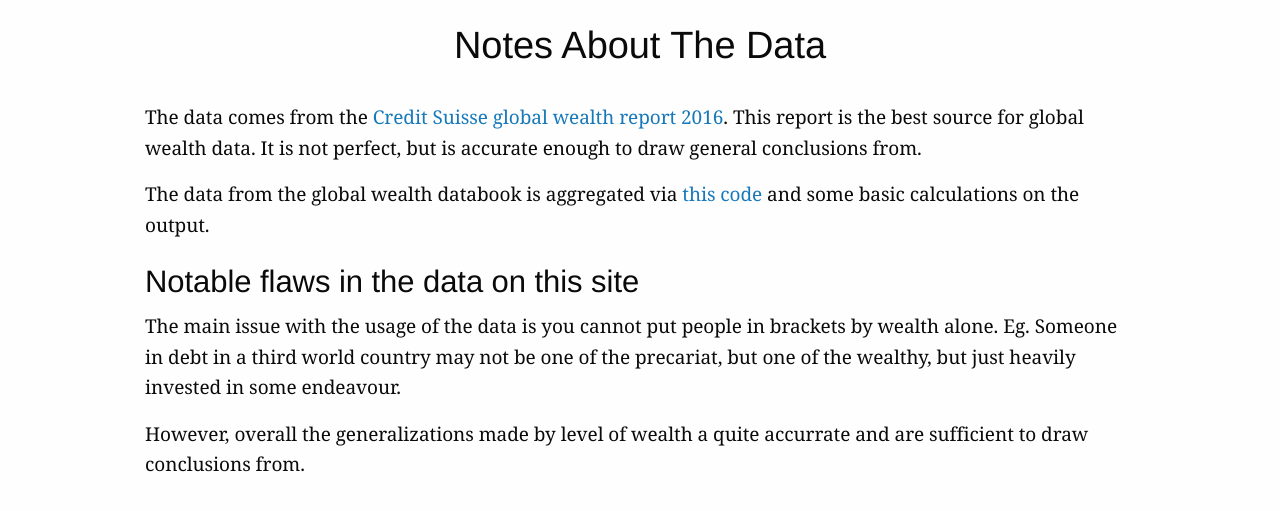
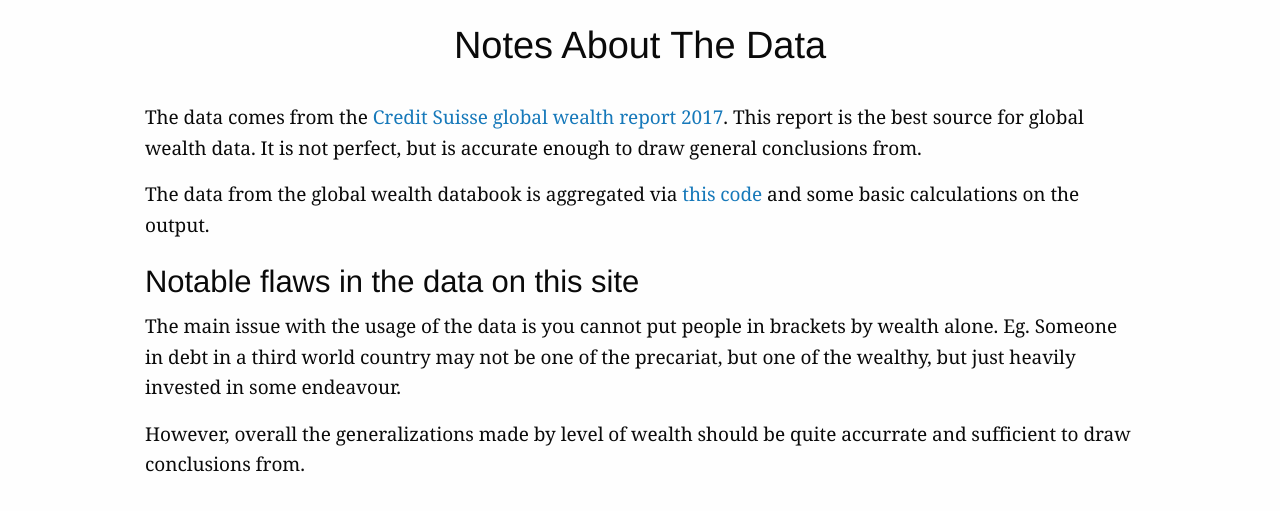
Before and after one commit to scientific-defense-force/this-is-the-world-site, a Jekyll site: the page built from notes-on-data.html, in a window 1280 px wide. Shown: the part 261-772 px from the top of the page. Built offline with Jekyll 4.4.1, drawn with Linux system fonts in a browser that asks for light colours; nearby versions of some CDN libraries; a script that is not in the unit is left out.

Commit message:
Update notes to 2017 + minor wording tweak

```diff
--- a/notes-on-data.html
+++ b/notes-on-data.html
@@ -2,7 +2,7 @@
 layout: 'default'
 ---
 <h2 class="page-header">Notes About The Data</h2>
-<p>The data comes from the <a href="https://www.credit-suisse.com/au/en/about-us/research/research-institute/global-wealth-report.html" target="_blank">Credit Suisse global wealth report 2016</a>. This report is the best source for global wealth data. It is not perfect, but is accurate enough to draw general conclusions from.</p>
+<p>The data comes from the <a href="https://www.credit-suisse.com/au/en/about-us/research/research-institute/global-wealth-report.html" target="_blank">Credit Suisse global wealth report 2017</a>. This report is the best source for global wealth data. It is not perfect, but is accurate enough to draw general conclusions from.</p>
 <p>
   The data from the global wealth databook is aggregated via <a href="https://github.com/scientific-defense-force/this-is-the-world-ingestion" target="_blank">this code</a> and some basic calculations on the output.
 </p>
@@ -12,5 +12,5 @@ layout: 'default'
   The main issue with the usage of the data is you cannot put people in brackets by wealth alone. Eg. Someone in debt in a third world country may not be one of the precariat, but one of the wealthy, but just heavily invested in some endeavour.
 </p>
 <p>
-  However, overall the generalizations made by level of wealth a quite accurrate and are sufficient to draw conclusions from.
+  However, overall the generalizations made by level of wealth should be quite accurrate and sufficient to draw conclusions from.
 </p>
```
